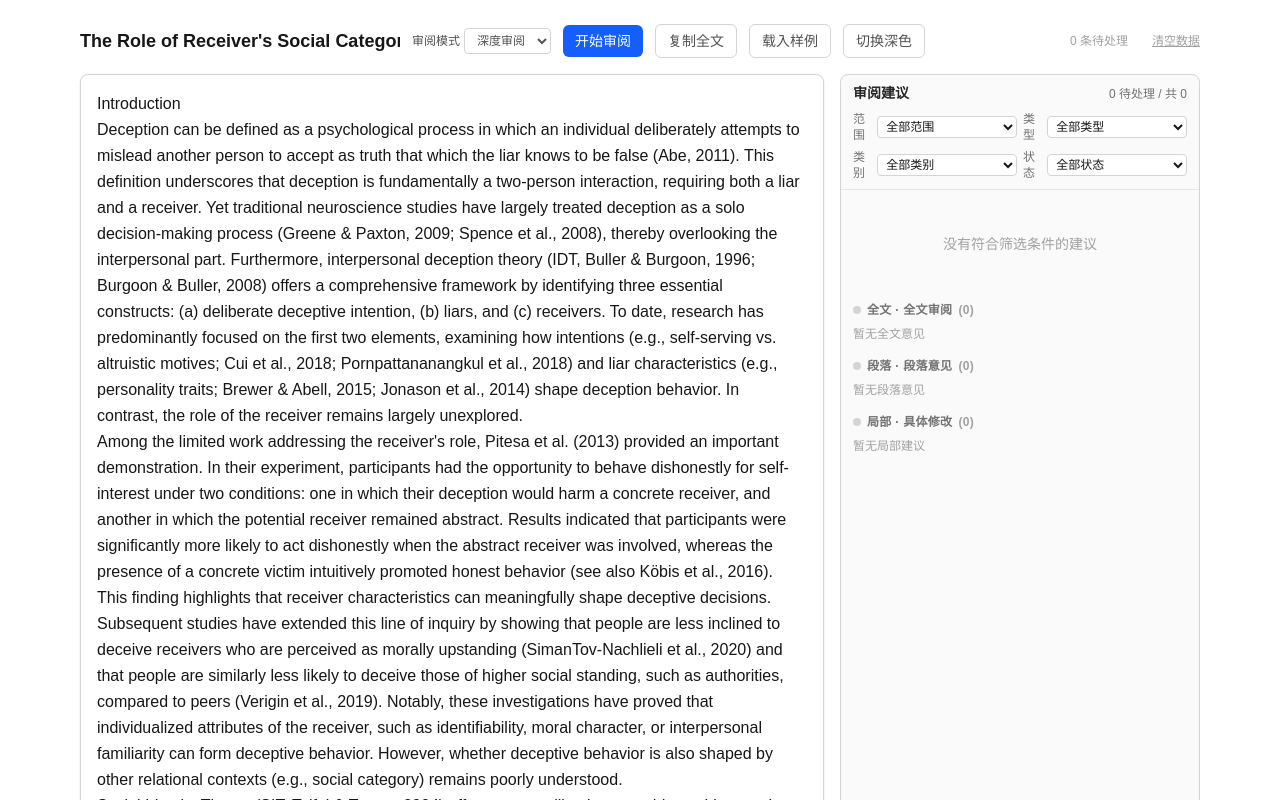
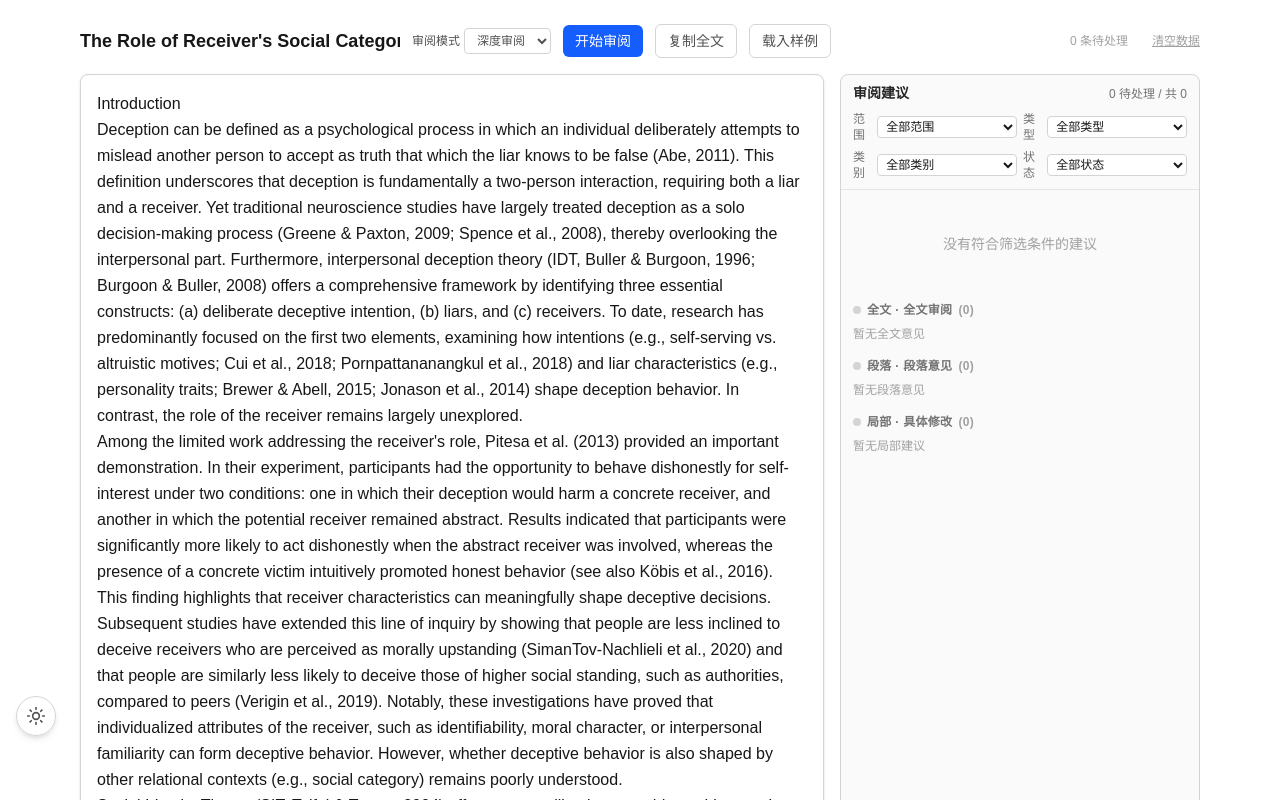
Before and after one commit to Einheriar/scholar-weave, a Next.js app: page / in a window 1280 px wide. Shown: the top 800 px of the page. Built offline with nearby package versions, Linux system fonts and the light colour scheme.

Commit message:
feat: 主题切换改为左下角浮动 SVG 图标按钮，加审阅 API debug 日志

```diff
--- a/src/app/api/review/route.ts
+++ b/src/app/api/review/route.ts
@@ -110,9 +110,19 @@ export async function POST(request: Request) {
 
   // 解析 + Zod 校验模型输出
   let llmJson: unknown;
+  const extracted = extractJson(content);
+  if (process.env.DEBUG_REVIEW === "1") {
+    console.log("[review] raw content length:", content.length);
+    console.log("[review] raw head:", content.slice(0, 500));
+    console.log("[review] extracted head:", extracted.slice(0, 500));
+  }
   try {
-    llmJson = JSON.parse(extractJson(content));
-  } catch {
+    llmJson = JSON.parse(extracted);
+  } catch (e) {
+    if (process.env.DEBUG_REVIEW === "1") {
+      console.log("[review] JSON parse error:", e);
+      console.log("[review] extracted full:", extracted.slice(0, 2000));
+    }
     return err(502, "llm_bad_json", "LLM 未返回合法 JSON。");
   }
   const llmParsed = LLMReviewResponseSchema.safeParse(llmJson);
--- a/src/app/page.tsx
+++ b/src/app/page.tsx
@@ -578,8 +578,6 @@ export default function Home() {
           载入样例
         </button>
 
-        <ThemeToggle />
-
         <div className="ml-auto flex items-center gap-3 text-xs text-neutral-400">
           <span>{openCount} 条待处理</span>
           <span role="status">
@@ -685,6 +683,8 @@ export default function Home() {
           供应商（当前为 DeepSeek）用于生成结果；草稿仅保存在本浏览器本地，不会上传到本服务之外的服务器。
         </p>
       </footer>
+
+      <ThemeToggle />
     </main>
   );
 }
--- a/src/components/ThemeToggle.tsx
+++ b/src/components/ThemeToggle.tsx
@@ -60,10 +60,47 @@ export function ThemeToggle() {
       type="button"
       onClick={toggle}
       aria-pressed={dark}
+      aria-label={dark ? "切换到浅色模式" : "切换到深色模式"}
       title={dark ? "切换到浅色模式" : "切换到深色模式"}
-      className="rounded-md border border-neutral-300 px-3 py-1.5 text-sm text-neutral-600 hover:bg-neutral-100 dark:border-neutral-700 dark:text-neutral-300 dark:hover:bg-neutral-800"
+      className="fixed bottom-16 left-4 z-50 flex h-10 w-10 items-center justify-center rounded-full border border-neutral-300 bg-white/90 shadow-md backdrop-blur-sm transition-colors hover:bg-neutral-100 dark:border-neutral-600 dark:bg-neutral-800/90 dark:hover:bg-neutral-700"
     >
-      {dark ? "切换浅色" : "切换深色"}
+      {dark ? (
+        <svg
+          width="20"
+          height="20"
+          viewBox="0 0 24 24"
+          fill="none"
+          stroke="currentColor"
+          strokeWidth="2"
+          strokeLinecap="round"
+          strokeLinejoin="round"
+          className="text-neutral-300"
+        >
+          <path d="M21 12.79A9 9 0 1 1 11.21 3 7 7 0 0 0 21 12.79z" />
+        </svg>
+      ) : (
+        <svg
+          width="20"
+          height="20"
+          viewBox="0 0 24 24"
+          fill="none"
+          stroke="currentColor"
+          strokeWidth="2"
+          strokeLinecap="round"
+          strokeLinejoin="round"
+          className="text-neutral-600"
+        >
+          <circle cx="12" cy="12" r="4" />
+          <path d="M12 2v2" />
+          <path d="M12 20v2" />
+          <path d="m4.93 4.93 1.41 1.41" />
+          <path d="m17.66 17.66 1.41 1.41" />
+          <path d="M2 12h2" />
+          <path d="M20 12h2" />
+          <path d="m6.34 17.66-1.41 1.41" />
+          <path d="m19.07 4.93-1.41 1.41" />
+        </svg>
+      )}
     </button>
   );
 }
```
